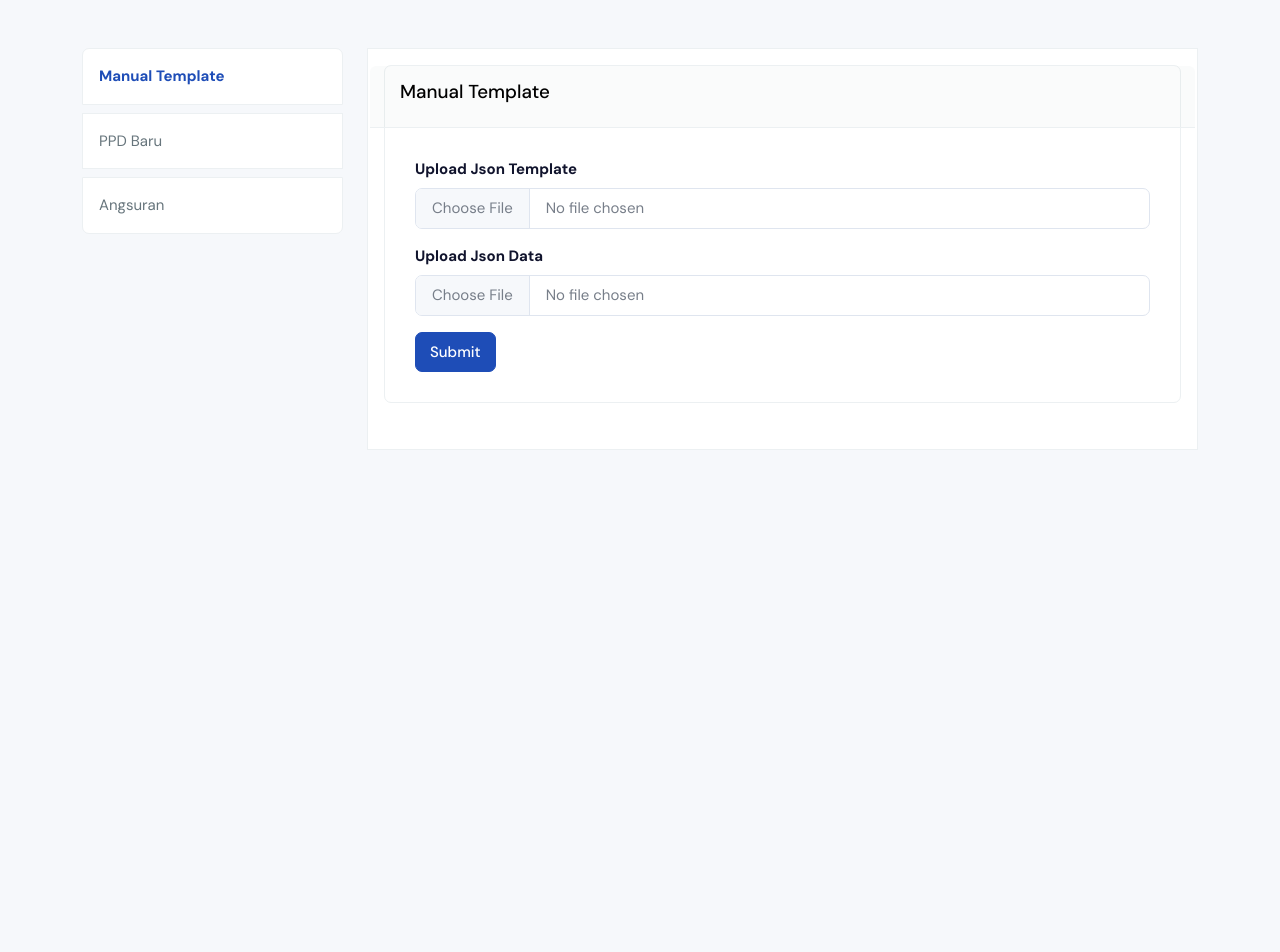
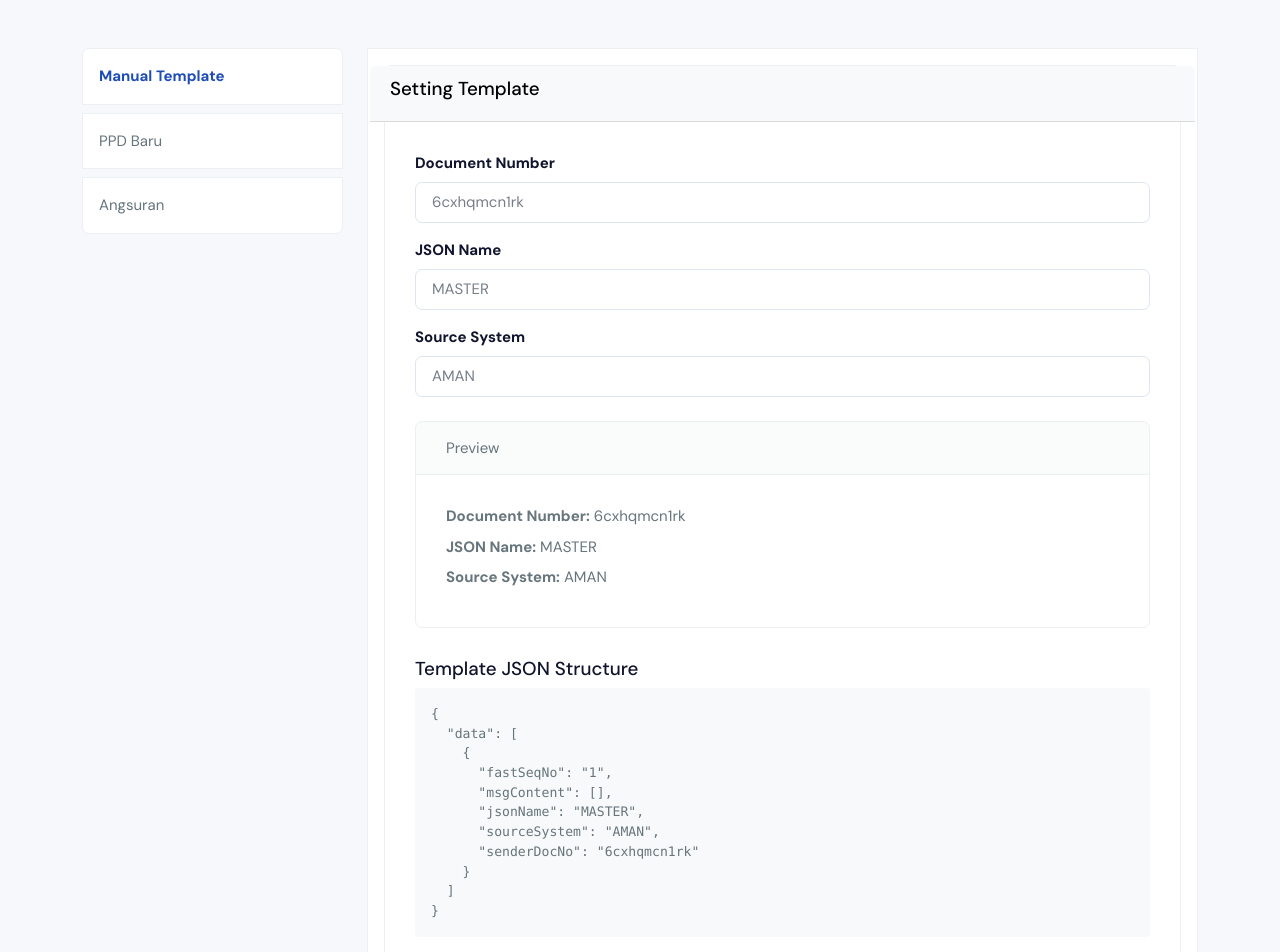
Before and after one commit to zarmintaa/generate_testing_json_jnf, a Vue app: page / in a window 1280 px wide. Shown: the top 952 px of the page. Before the commit the page ends 800 px from the top, so only its background shows below. Built offline with nearby package versions, Linux system fonts and the light colour scheme.

Commit message:
update setting template

```diff
--- a/src/components/Home.vue
+++ b/src/components/Home.vue
@@ -1,8 +1,31 @@
 <script setup>
-import Form from "./Form.vue";
+import { ref, watch } from "vue";
+import { useFileStore } from "../store/fileStore";
+import { storeToRefs } from "pinia";
+import Layout from "./Layout.vue";
 import Sidebar from "./Sidebar.vue";
 import Content from "./Content.vue";
-import Layout from "./Layout.vue";
+
+const fileStore = useFileStore();
+
+// Reactive references from store
+const { docNo, jsonName, sourceSystem, template } = storeToRefs(fileStore);
+
+// Local reactive reference for preview
+const templatePreview = ref(null);
+
+// Watch for changes and update template
+watch(
+  [docNo, jsonName, sourceSystem],
+  ([newDocNo, newJsonName, newSourceSystem]) => {
+    templatePreview.value = fileStore.setJsonTemplate({
+      docNo: newDocNo,
+      jsonName: newJsonName,
+      sourceSystem: newSourceSystem,
+    });
+  },
+  { immediate: true },
+);
 </script>
 
 <template>
@@ -11,38 +34,94 @@ import Layout from "./Layout.vue";
     <Content>
       <div class="card">
         <div class="card-header card-header-pills">
-          <h5 class="text-black">Manual Template</h5>
+          <h5 class="text-black">Setting Template</h5>
         </div>
         <div class="card-body">
+          <div class="mb-3">
+            <label for="docNo" class="form-label">Document Number</label>
+            <input
+              v-model="docNo"
+              class="form-control"
+              type="text"
+              id="docNo"
+              placeholder="Enter Document Number"
+            />
+          </div>
+
           <form @submit.prevent>
             <div class="mb-3">
-              <label for="formFile" class="form-label"
-                >Upload Json Template</label
-              >
+              <label for="jsonName" class="form-label">JSON Name</label>
               <input
+                v-model="jsonName"
                 class="form-control"
-                type="file"
-                name="file_templae_json"
-                id="file-json"
-                accept=".json"
+                type="text"
+                id="jsonName"
+                placeholder="Enter JSON Name"
               />
             </div>
+
             <div class="mb-3">
-              <label for="formFile" class="form-label">Upload Json Data</label>
+              <label for="sourceSystem" class="form-label">Source System</label>
               <input
+                v-model="sourceSystem"
                 class="form-control"
-                type="file"
-                name="json_date"
-                id="file-json"
-                accept=".json"
+                type="text"
+                id="sourceSystem"
+                placeholder="Enter Source System"
               />
             </div>
-            <button type="submit" class="btn btn-primary">Submit</button>
           </form>
+
+          <div class="card mt-4">
+            <div class="card-header">
+              <div>Preview</div>
+            </div>
+            <div class="card-body">
+              <div class="mb-2">
+                <strong>Document Number:</strong> {{ docNo || "Not specified" }}
+              </div>
+
+              <div class="mb-2">
+                <strong>JSON Name:</strong> {{ jsonName || "Not specified" }}
+              </div>
+
+              <div class="mb-2">
+                <strong>Source System:</strong>
+                {{ sourceSystem || "Not specified" }}
+              </div>
+            </div>
+          </div>
+
+          <div v-if="templatePreview" class="mt-4">
+            <h5>Template JSON Structure</h5>
+            <pre class="bg-light p-3 rounded">{{
+              JSON.stringify(templatePreview, null, 2)
+            }}</pre>
+          </div>
         </div>
       </div>
     </Content>
   </Layout>
 </template>
 
-<style scoped></style>
+<style scoped>
+.card-header-pills {
+  background-color: #f8f9fa;
+  border-bottom: 1px solid rgba(0, 0, 0, 0.125);
+  padding: 0.75rem 1.25rem;
+}
+
+.bg-light {
+  background-color: #f8f9fa !important;
+}
+
+.rounded {
+  border-radius: 0.25rem !important;
+}
+
+pre {
+  white-space: pre-wrap;
+  word-wrap: break-word;
+  margin-bottom: 0;
+}
+</style>
--- a/src/store/fileStore.js
+++ b/src/store/fileStore.js
@@ -5,13 +5,15 @@ import * as ExcelJS from "exceljs";
 export const useFileStore = defineStore("file", {
   state: () => ({
     fileType: "JSON",
-    docNo: "",
+    docNo: Math.random().toString(36).substring(2, 14),
     isProses: false,
     fileData: null,
     errorMessage: null,
     fileName: "",
     jsonFileInput: null,
     excelFileInput: null,
+    jsonName: "MASTER",
+    sourceSystem: "AMAN",
     template: {
       data: [
         {
@@ -33,15 +35,25 @@ export const useFileStore = defineStore("file", {
         state.template.data[0].msgContent = [item];
         return state.template;
       });
-
-      // return state.fileData.data.map(
-      //   (result) => (state.template.data[0].msgContent = [...result]),
-      // );
     },
   },
   actions: {
-    setJsonTemplate(data) {
-      this.template.data[0].msgContent = [...data];
+    setJsonTemplate(payload) {
+      // Create completely new template object
+      const newTemplate = {
+        data: [
+          {
+            fastSeqNo: "1",
+            msgContent: [],
+            jsonName: payload.jsonName || this.jsonName,
+            sourceSystem: payload.sourceSystem || this.sourceSystem,
+            senderDocNo: payload.docNo || this.docNo,
+          },
+        ],
+      };
+
+      this.template = newTemplate;
+      return newTemplate; // Return the new template
     },
 
     async processFile() {
```
